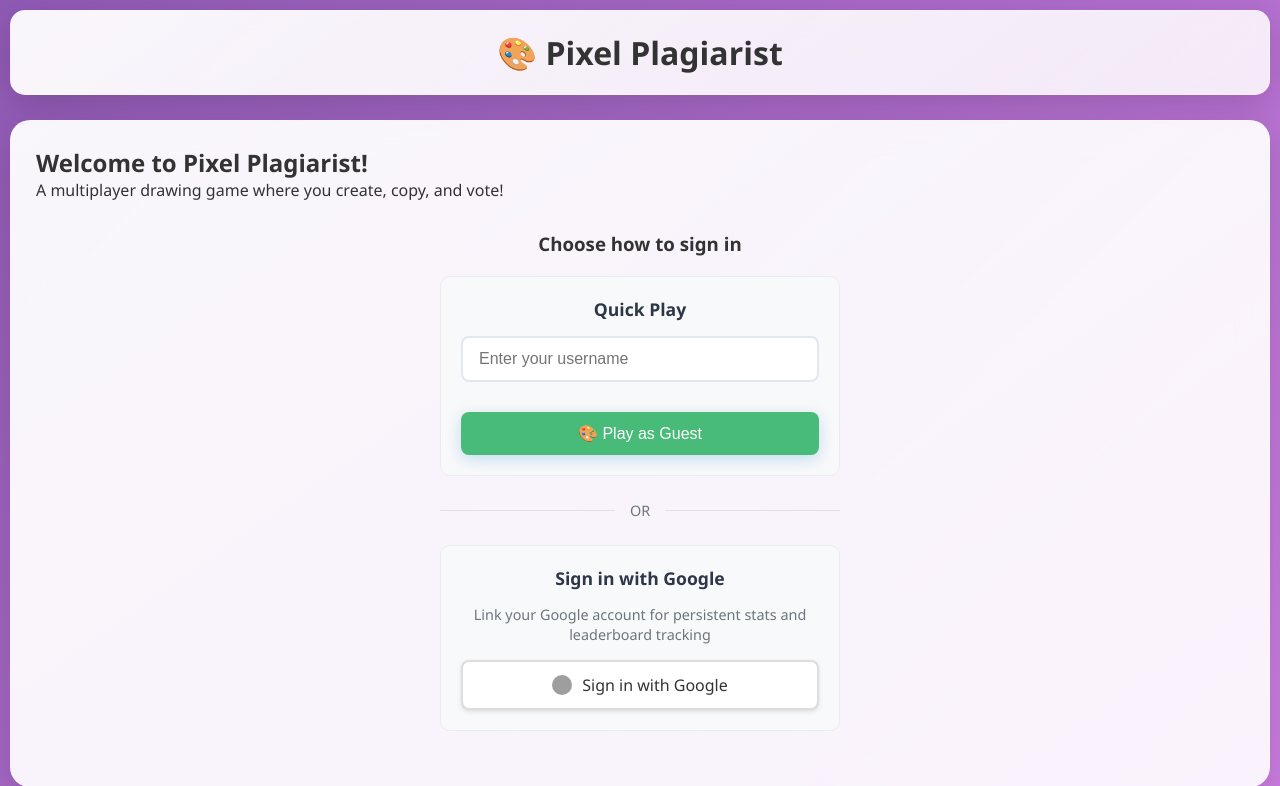
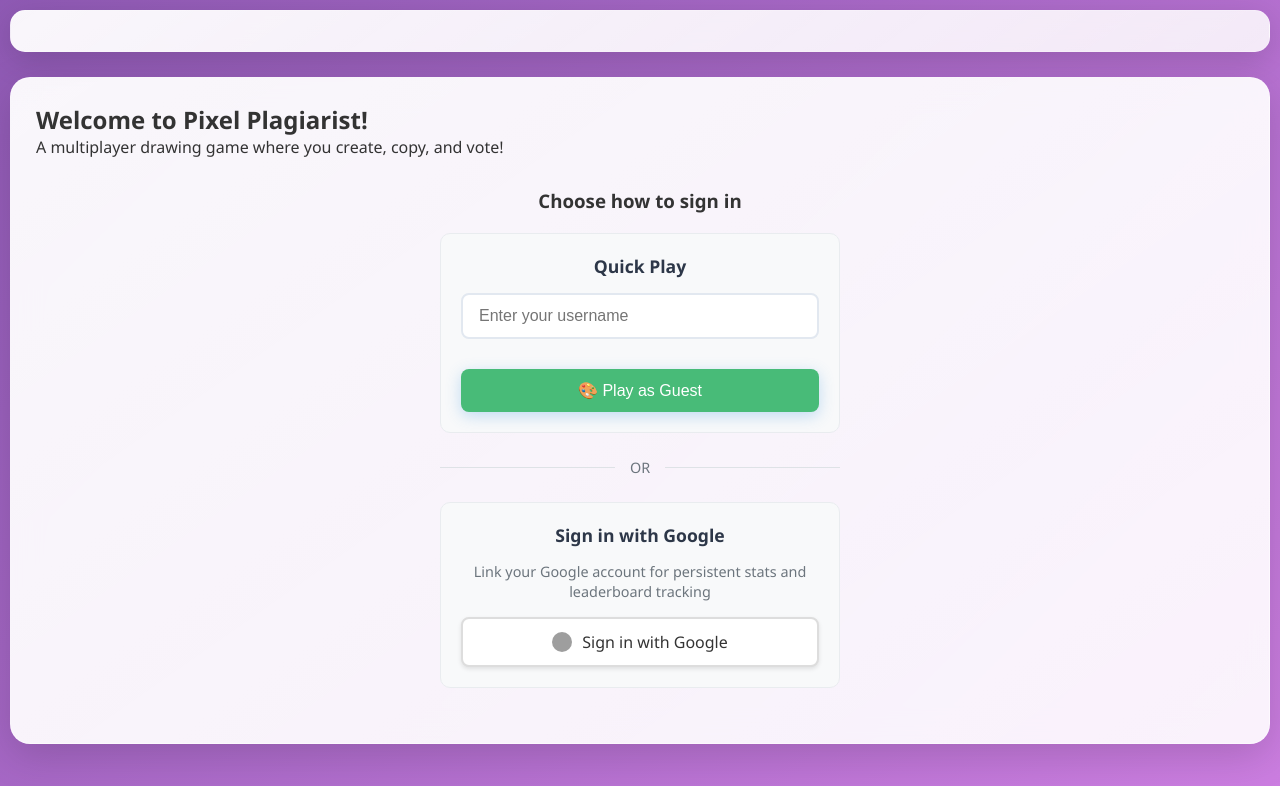
Before and after one commit to sheegaon/pixel-plagiarist, a Flask app: page /login in a window 1280 px wide. Shown: the top 786 px of the page. Run offline with Flask 3, Linux system fonts and the light colour scheme; grey boxes are pictures that could not be loaded.

Commit message:
Change login.html

```diff
--- a/templates/login.html
+++ b/templates/login.html
@@ -4,14 +4,13 @@
     <meta charset="UTF-8">
     <meta name="viewport" content="width=device-width, initial-scale=1.0">
     <title>Login - Pixel Plagiarist</title>
-    <link rel="icon" type="image/svg+xml" href="{{ url_for('static', filename='images/icons/game-icon.svg') }}">
     <link rel="stylesheet" href="{{ url_for('static', filename='css/main.css') }}">
     <link rel="stylesheet" href="{{ url_for('static', filename='css/components.css') }}">
 </head>
 <body>
     <div class="container">
         <div class="game-header">
-            <h1 class="game-title">🎨 Pixel Plagiarist</h1>
+            <link rel="icon" type="image/svg+xml" href="{{ url_for('static', filename='images/icons/game-icon.svg') }}">
         </div>
 
         <div class="main-content">
```
